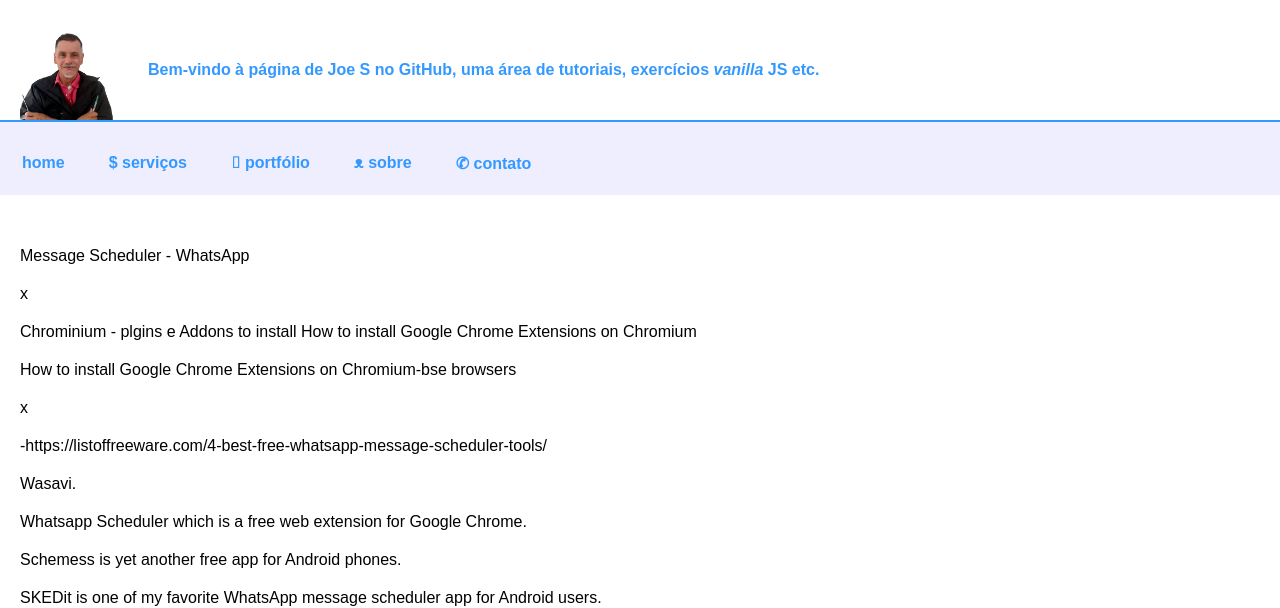
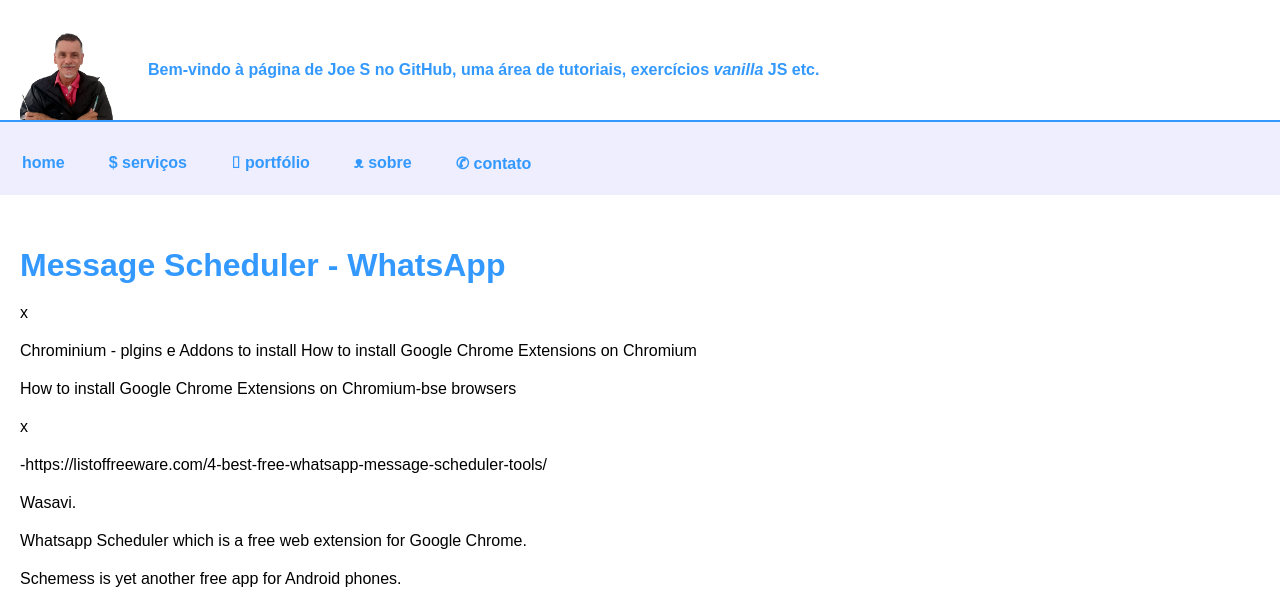
Before and after one commit to Joesynth/joesynth.github.io, a Jekyll site: the page built from _posts/2021-12-21-message-scheduler-whatsapp.md, in a window 1280 px wide. Shown: the top 608 px of the page. Built offline with Jekyll 4.4.1, drawn with Linux system fonts in a browser that asks for light colours.

Commit message:
Update 2021-12-21-message-scheduler-whatsapp.md

```diff
--- a/_posts/2021-12-21-message-scheduler-whatsapp.md
+++ b/_posts/2021-12-21-message-scheduler-whatsapp.md
@@ -1,8 +1,4 @@
-
-
-
-
-Message Scheduler - WhatsApp
+# Message Scheduler - WhatsApp
 
 x
 
@@ -27,5 +23,3 @@
 
 É isso! Grande abraço.
 \o/
-
-<img src="https://joesynth.files.wordpress.com/2021/10/aprenda_programacao.png" alt="Aprenda Programação - HTML - JS - CSS" width="310" />
```
